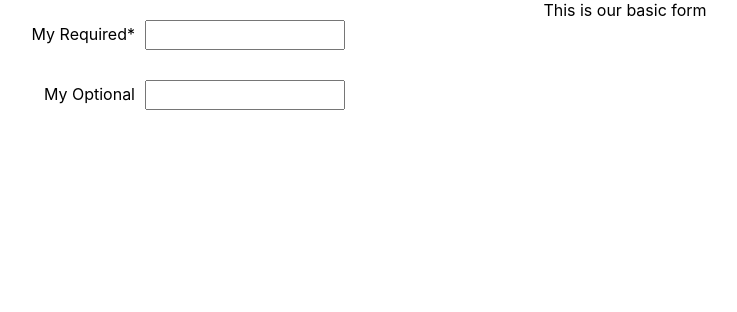
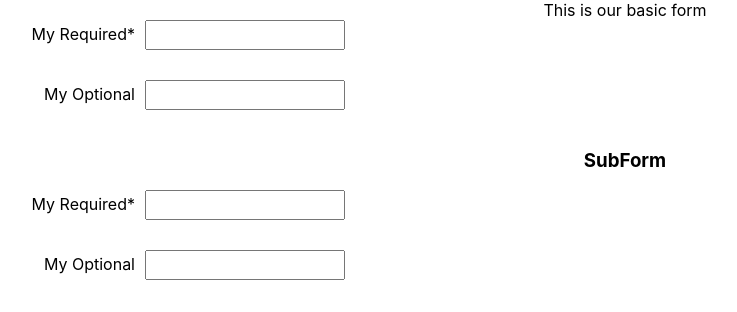
Before and after one commit to ayroblu/demo-form, a React (Create React App) app: page / in a window 1280 px wide. Shown: the top 312 px of the page, without its empty margins (15-752 px from the left). Built offline with nearby package versions, Linux system fonts and the light colour scheme.

Commit message:
Created working subform

```diff
--- a/src/components/NewForm.tsx
+++ b/src/components/NewForm.tsx
@@ -7,7 +7,7 @@ type MyFormResp = {
   myOptional: string;
   subForm: {
     subRequired: string;
-    subOptionaln: string;
+    subOptional: string;
   };
   accept: boolean;
 };
@@ -16,7 +16,7 @@ const initialValues: MyFormResp = {
   myOptional: "",
   subForm: {
     subRequired: "",
-    subOptionaln: "",
+    subOptional: "",
   },
   accept: false,
 };
@@ -34,13 +34,10 @@ export const NewForm: React.FC = () => {
   return (
     <section>
       <div>
-        {form.createFormItem(
-          "myRequired",
-          {
-            required: true,
-          },
-          (e: React.ChangeEvent<HTMLInputElement>) => e.target.value
-        )(({ props, errorText }) => (
+        {form.createFormItem("myRequired", {
+          required: true,
+          adaptor: (e: React.ChangeEvent<HTMLInputElement>) => e.target.value,
+        })(({ props, errorText }) => (
           <div className={styles.row}>
             <label htmlFor={props.name}>My Required*</label>
             <div className={styles.inputContainer}>
@@ -49,11 +46,54 @@ export const NewForm: React.FC = () => {
             </div>
           </div>
         ))}
-        {form.createFormItem(
-          "myOptional",
-          {},
-          (e: React.ChangeEvent<HTMLInputElement>) => e.target.value
-        )(({ props, errorText }) => (
+        {form.createFormItem("myOptional", {
+          adaptor: (e: React.ChangeEvent<HTMLInputElement>) => e.target.value,
+        })(({ props, errorText }) => (
+          <div className={styles.row}>
+            <label htmlFor={props.name}>My Optional</label>
+            <div className={styles.inputContainer}>
+              <input id={props.name} {...props} />
+              <div className={styles.error}>{errorText}&nbsp;</div>
+            </div>
+          </div>
+        ))}
+
+        <h3>SubForm</h3>
+        <SubForm
+          values={formState.subForm}
+          onChange={(subForm) => setFormState({ ...formState, subForm })}
+        />
+      </div>
+    </section>
+  );
+};
+type SubFormProps = {
+  values: MyFormResp["subForm"];
+  onChange: (value: MyFormResp["subForm"]) => void;
+};
+const SubForm: React.FC<SubFormProps> = ({ values, onChange }) => {
+  const form = useControlledForm({
+    values,
+    onChange: (value) => onChange({ ...values, ...value }),
+  });
+  return (
+    <section>
+      <div>
+        {form.createFormItem("subRequired", {
+          required: true,
+          adaptor: (e: React.ChangeEvent<HTMLInputElement>) => e.target.value,
+        })(({ props, errorText }) => (
+          <div className={styles.row}>
+            <label htmlFor={props.name}>My Required*</label>
+            <div className={styles.inputContainer}>
+              <input id={props.name} {...props} />
+              <div className={styles.error}>{errorText}&nbsp;</div>
+            </div>
+          </div>
+        ))}
+        {form.createFormItem("subOptional", {
+          adaptor: (e: React.ChangeEvent<HTMLInputElement>) => e.target.value,
+        })(({ props, errorText }) => (
           <div className={styles.row}>
             <label htmlFor={props.name}>My Optional</label>
             <div className={styles.inputContainer}>
--- a/src/useNewForm.ts
+++ b/src/useNewForm.ts
@@ -51,8 +51,10 @@ export const useControlledForm = <T extends {}>({
 
   const createFormItem = <K extends keyof T, A = undefined>(
     key: K,
-    params: ValidationParams<T, K> = {},
-    adaptor?: (input: A) => T[K]
+    {
+      adaptor,
+      ...validationParams
+    }: ValidationParams<T, K> & { adaptor?: (input: A) => T[K] } = {}
   ) => (
     formItem: (
       params: typeof adaptor extends undefined
@@ -60,7 +62,11 @@ export const useControlledForm = <T extends {}>({
         : FormItemParams<T, K, A>
     ) => React.ReactNode
   ) => {
-    const getErrorText = getErrorTextFn<T, K>({ name: key, ...params });
+    const getErrorText = getErrorTextFn<T, K>({
+      name: key,
+      ...validationParams,
+    });
+
     return formItem({
       props: {
         name: key,
@@ -79,6 +85,7 @@ export const useControlledForm = <T extends {}>({
     createFormItem,
   };
 };
+
 const getErrorTextFn = <T extends {}, K extends keyof T>({
   name,
   required,
```
